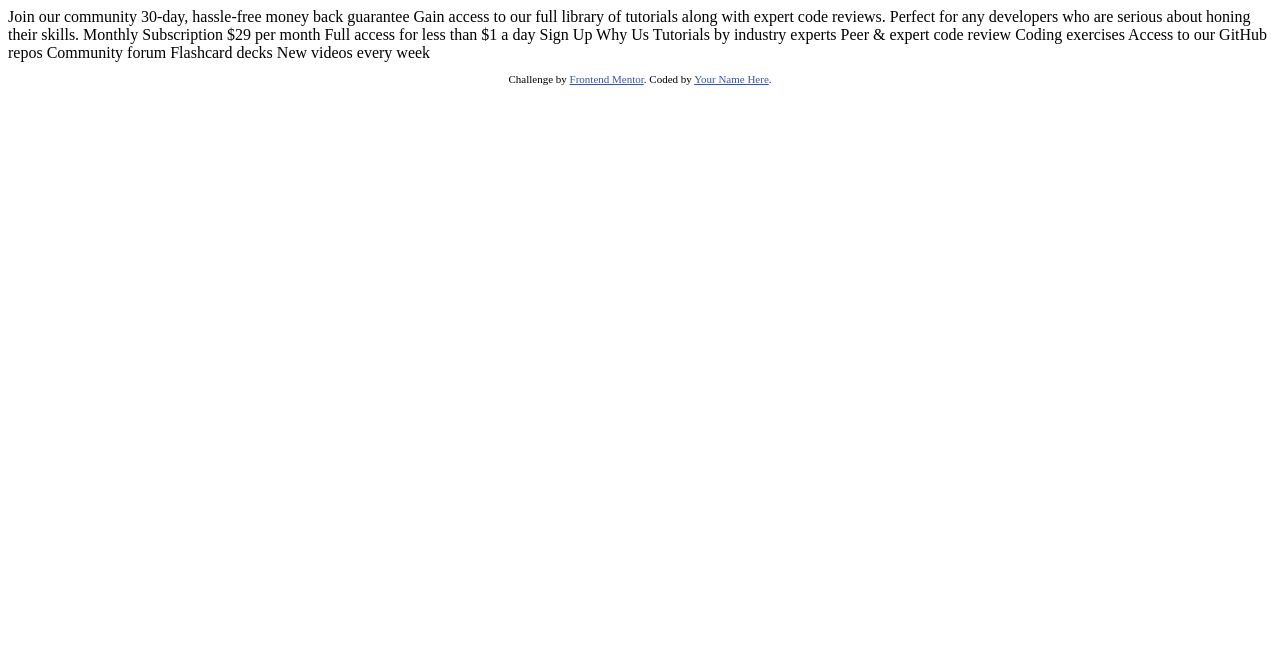
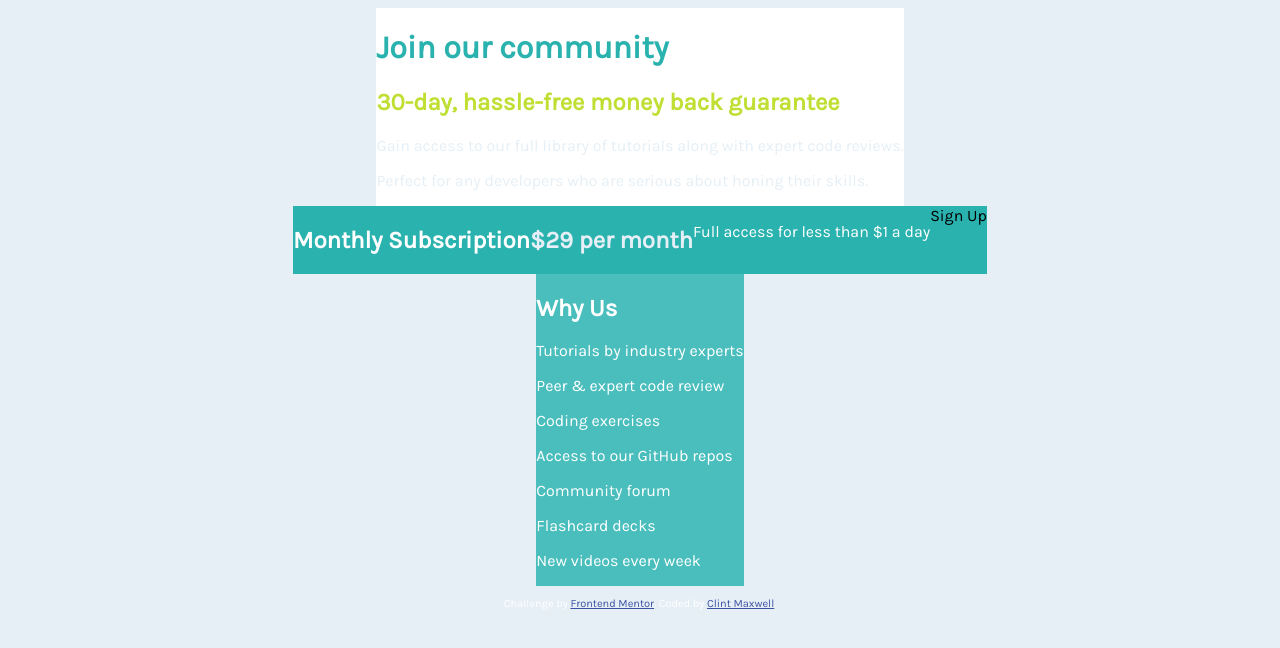
Before and after one commit to AntonioHouTX/single-price-grid-component, a plain HTML site: page index.html in a window 1280 px wide. Drawn offline with Linux system fonts and the light colour scheme.

Commit message:
Started setting up the various elements and added the appropriate font colors.

```diff
--- /dev/null
+++ b/css/styles.css
@@ -0,0 +1,84 @@
+
+@media only screen and (max-width: 375px) {
+  body {
+    background-color: #e5eff5; /*fallback color*/
+    background-color: hsl(204, 43%, 93%);
+    font-family: "Karla", sans-serif;
+    font-size: 16px;
+    font-weight: 400;
+    margin: 0;
+    text-align: center;
+  }
+}
+
+
+
+
+
+
+@media only screen and (max-width: 1440px) {
+  body {
+    background-color: #e5eff5; /*fallback color*/
+    background-color: hsl(204, 43%, 93%);
+    font-family: "Karla", sans-serif;
+    font-size: 16px;
+    font-weight: 400;
+    display: flex;
+    flex-direction: column;
+  }
+
+  h1 {
+    color: #2ab2af; /*fallback color*/
+    color: hsl(179, 62%, 43%);
+  }
+
+  h2 {
+    color: white;
+  }
+
+  p {
+    color: white;
+  }
+
+  .day {
+    color: yellow; /*fallback color*/
+    color: hsl(71, 73%, 54%);
+  }
+
+  .join {
+    background-color: white;
+    color: yellow; /*fallback color*/
+    color: hsl(71, 73%, 54%);
+    margin: auto;
+  }
+
+  .gain {
+    color: #e5eff5; /*fallback color*/
+    color: hsl(204, 43%, 93%);
+  }
+
+  .monthly-subscription {
+    background-color: cyan;
+    background-color: hsl(179, 62%, 43%);
+    margin: auto;
+    display: flex;
+    flex-direction: row;
+  }
+
+  .why-us {
+    background-color: #4abebd;
+    margin: auto;
+
+
+  }
+
+}
+
+.attribution {
+  font-size: 11px; text-align: center;
+  }
+
+.attribution a {
+  color: #3e52a3; /*fallback color*/
+  color: hsl(228, 45%, 44%);
+  }
--- a/index.html
+++ b/index.html
@@ -3,47 +3,48 @@
 <head>
   <meta charset="UTF-8">
   <meta name="viewport" content="width=device-width, initial-scale=1.0"> <!-- displays site properly based on user's device -->
+  <link rel="stylesheet" href="./css/styles.css">
+  <link rel="icon" type="image/png" sizes="32x32" href="./images/favicon-32x32.png">
+  <link href="https://fonts.googleapis.com/css?family=Karla" rel="stylesheet">
+  <title>Frontend Mentor | Single Price Grid Component</title>
+</head>
 
-  <link rel="icon" type="image/png" sizes="32x32" href="./images/favicon-32x32.png">
+<body>
+  <div class="join">
+    <h1>Join our community</h1>
 
-  <title>Frontend Mentor | Single Price Grid Component</title>
+    <h2 class="day">30-day, hassle-free money back guarantee</h2>
 
-  <!-- Feel free to remove these styles or customise in your own stylesheet 👍 -->
-  <style>
-    .attribution { font-size: 11px; text-align: center; }
-    .attribution a { color: hsl(228, 45%, 44%); }
-  </style>
-</head>
-<body>
-  Join our community
+    <p class="gain">Gain access to our full library of tutorials along with expert code reviews.</p>
+    <p class="gain">Perfect for any developers who are serious about honing their skills.</p>
+  </div>
 
-  30-day, hassle-free money back guarantee
+  <div class="monthly-subscription">
+    <h2 class="">Monthly Subscription</h2>
 
-  Gain access to our full library of tutorials along with expert code reviews.
-  Perfect for any developers who are serious about honing their skills.
+    <h2 class="gain"><span class="29">&dollar;29</span> per month</h2>
 
-  Monthly Subscription
+    <p>Full access for less than &dollar;1 a day</p>
 
-  &dollar;29 per month
+    Sign Up
+  </div>
 
-  Full access for less than &dollar;1 a day
+  <div class="why-us">
+    <h2 class="">Why Us</h2>
 
-  Sign Up
-
-  Why Us
-
-  Tutorials by industry experts
-  Peer &amp; expert code review
-  Coding exercises
-  Access to our GitHub repos
-  Community forum
-  Flashcard decks
-  New videos every week
+    <p>Tutorials by industry experts</p>
+    <p>Peer &amp; expert code review</p>
+    <p>Coding exercises</p>
+    <p>Access to our GitHub repos</p>
+    <p>Community forum</p>
+    <p>Flashcard decks</p>
+    <p>New videos every week</p>
+  </div>
 
   <footer>
     <p class="attribution">
       Challenge by <a href="https://www.frontendmentor.io?ref=challenge" target="_blank">Frontend Mentor</a>.
-      Coded by <a href="#">Your Name Here</a>.
+      Coded by <a href="#">Clint Maxwell</a>.
     </p>
   </footer>
 </body>
```
